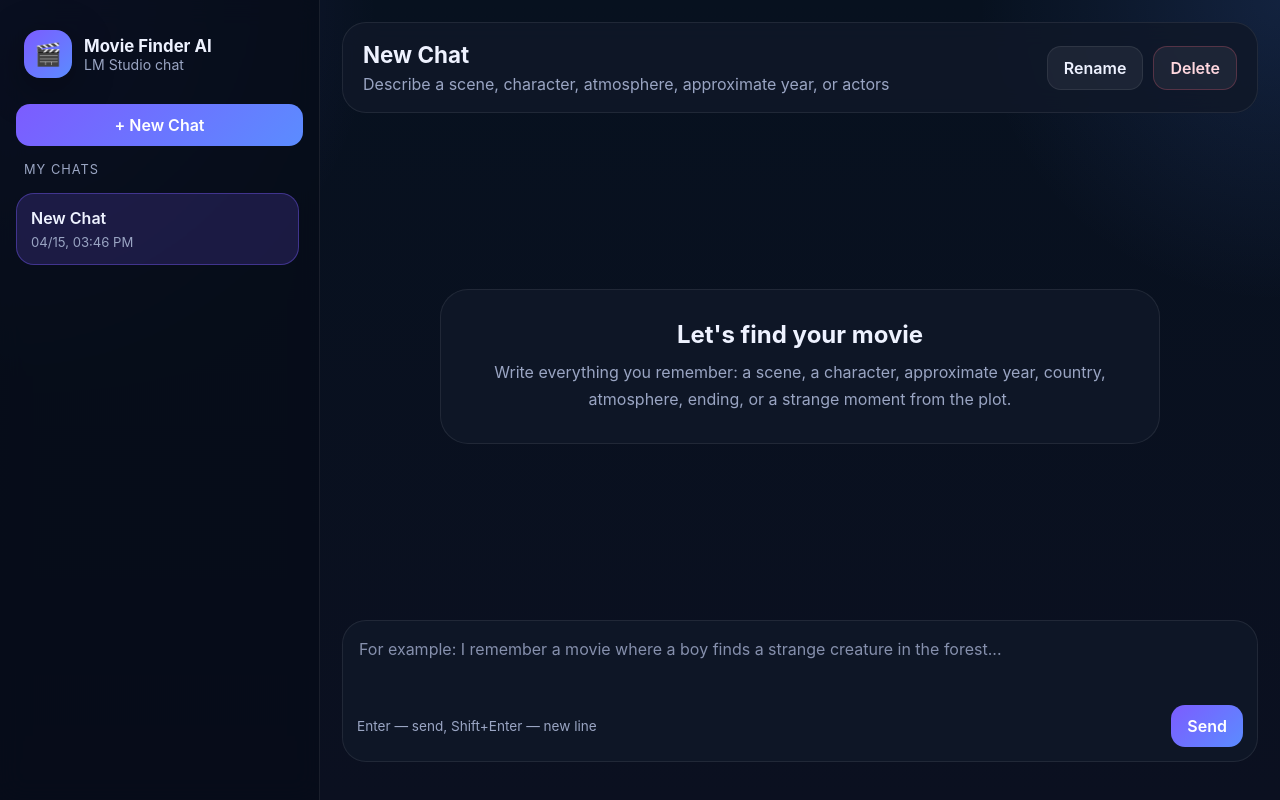
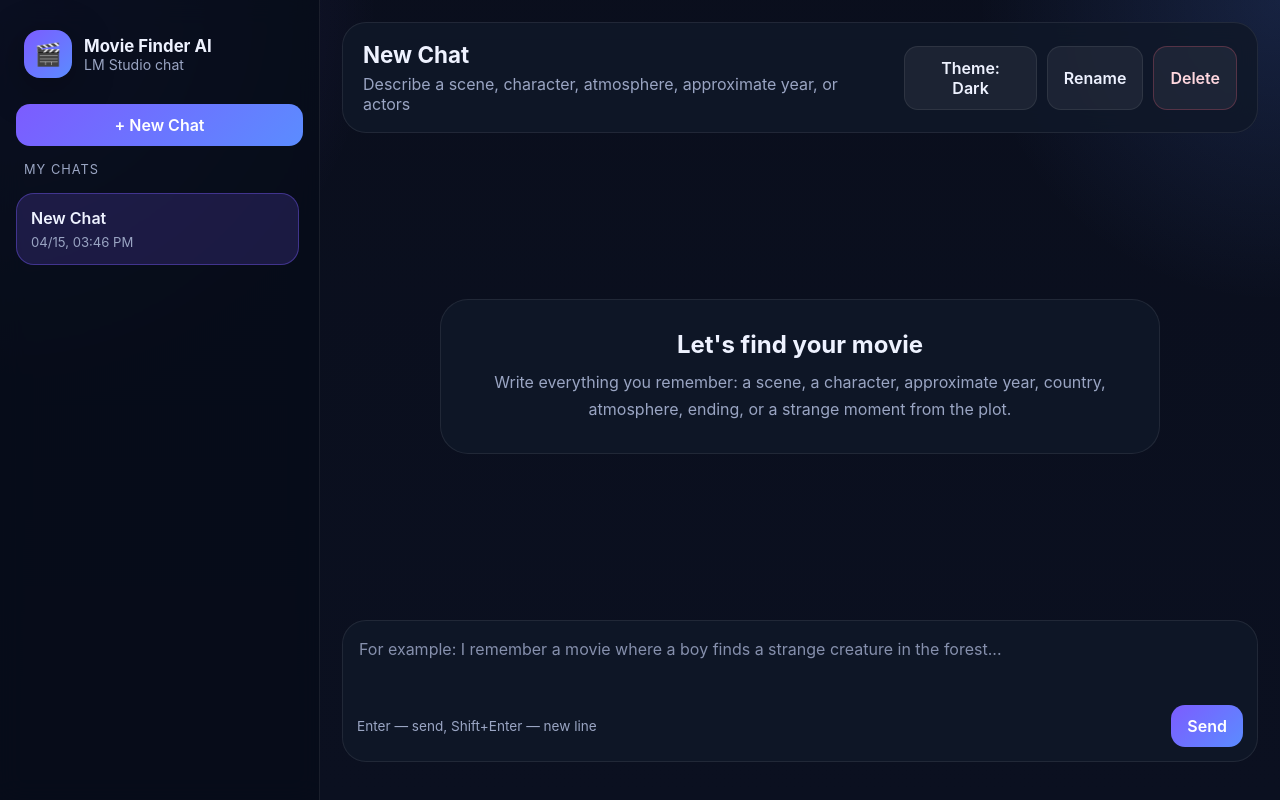
Before and after one commit to YuraShe/Film-Finder_Shevaha, a Flask app: page / in a window 1280 px wide. Run offline with Flask 3, Linux system fonts and the light colour scheme; data comes from the database, SQL or seed files in the repository; data that the repository does not hold is empty; some libraries are stand-ins or nearby versions.

Commit message:
Add files via upload

```diff
--- a/app/__init__.py
+++ b/app/__init__.py
@@ -1,6 +1,7 @@
 from flask import Flask, render_template
 from flask_sqlalchemy import SQLAlchemy
 from pathlib import Path
+from datetime import timedelta
 
 from . import config
 
@@ -15,6 +16,7 @@ def create_app() -> Flask:
     app.config["SQLALCHEMY_DATABASE_URI"] = config.DATABASE_URL
     app.config["SQLALCHEMY_TRACK_MODIFICATIONS"] = False
     app.config["JSON_AS_ASCII"] = False
+    app.config["PERMANENT_SESSION_LIFETIME"] = timedelta(days=365)
 
     db.init_app(app)
 
--- a/app/analyzer.py
+++ b/app/analyzer.py
@@ -73,6 +73,7 @@ Why it matches: <short explanation>
 5. Do not say you searched a vector database unless needed.
 6. Do not reveal internal reasoning.
 7. Be concise, natural, analytical, and helpful.
+8. Respond in the same language as the latest user message.
 """
 
 
@@ -84,6 +85,7 @@ Rules:
 2. Do not provide a random candidate list if evidence is too weak.
 3. Do not reveal internal reasoning.
 4. Be friendly and focused.
+5. Respond in the same language as the latest user message.
 """
 
 
--- a/app/static/app.js
+++ b/app/static/app.js
@@ -1,5 +1,10 @@
 let currentChatId = null;
 let isStreaming = false;
+
+const STORAGE_KEYS = {
+    clientId: "movieFinderClientId",
+    theme: "movieFinderTheme",
+};
 
 const chatListEl = document.getElementById("chat-list");
 const messagesEl = document.getElementById("messages");
@@ -8,6 +13,7 @@ const extraPanelEl = document.getElementById("extra-panel");
 const formEl = document.getElementById("chat-form");
 const inputEl = document.getElementById("user-input");
 const sendBtnEl = document.getElementById("send-btn");
+const themeToggleBtnEl = document.getElementById("theme-toggle-btn");
 
 // Mobile sidebar
 const sidebarEl = document.getElementById("sidebar");
@@ -28,6 +34,7 @@ function closeSidebar() {
 sidebarOpenBtn.addEventListener("click", openSidebar);
 sidebarCloseBtn.addEventListener("click", closeSidebar);
 sidebarOverlay.addEventListener("click", closeSidebar);
+themeToggleBtnEl.addEventListener("click", toggleTheme);
 
 // Process Server-Sent Events buffer
 function processSSEBuffer(buffer, callbacks) {
@@ -106,8 +113,54 @@ inputEl.addEventListener("keydown", (event) => {
 inputEl.addEventListener("input", autoResizeTextarea);
 
 document.addEventListener("DOMContentLoaded", async () => {
+    ensurePersistentClientId();
+    initTheme();
     await bootstrap();
 });
+
+function generateUuid() {
+    if (typeof crypto !== "undefined" && crypto.randomUUID) {
+        return crypto.randomUUID();
+    }
+
+    return "xxxxxxxx-xxxx-4xxx-yxxx-xxxxxxxxxxxx".replace(/[xy]/g, (ch) => {
+        const r = Math.random() * 16 | 0;
+        const v = ch === "x" ? r : (r & 0x3) | 0x8;
+        return v.toString(16);
+    });
+}
+
+function ensurePersistentClientId() {
+    let clientId = localStorage.getItem(STORAGE_KEYS.clientId);
+
+    if (!clientId) {
+        clientId = generateUuid();
+        localStorage.setItem(STORAGE_KEYS.clientId, clientId);
+    }
+
+    return clientId;
+}
+
+function getClientId() {
+    return localStorage.getItem(STORAGE_KEYS.clientId) || ensurePersistentClientId();
+}
+
+function setTheme(theme) {
+    document.documentElement.setAttribute("data-theme", theme);
+    localStorage.setItem(STORAGE_KEYS.theme, theme);
+    themeToggleBtnEl.textContent = theme === "light" ? "Theme: Light" : "Theme: Dark";
+}
+
+function initTheme() {
+    const saved = localStorage.getItem(STORAGE_KEYS.theme);
+    const initialTheme = saved === "light" ? "light" : "dark";
+    setTheme(initialTheme);
+}
+
+function toggleTheme() {
+    const current = document.documentElement.getAttribute("data-theme") || "dark";
+    setTheme(current === "dark" ? "light" : "dark");
+}
 
 async function bootstrap() {
     const chats = await fetchChats();
@@ -125,6 +178,7 @@ async function api(url, options = {}) {
     const response = await fetch(url, {
         headers: {
             "Content-Type": "application/json",
+            "X-Client-ID": getClientId(),
             ...(options.headers || {}),
         },
         ...options,
@@ -241,6 +295,7 @@ async function handleSendMessage(event) {
             method: "POST",
             headers: {
                 "Content-Type": "application/json",
+                "X-Client-ID": getClientId(),
             },
             body: JSON.stringify({ message: text }),
         });
@@ -424,7 +479,8 @@ function escapeHtml(value) {
 
 function formatDate(isoDate) {
     const date = new Date(isoDate);
-    return date.toLocaleString("en-US", {
+    const locale = navigator.language || "en-US";
+    return date.toLocaleString(locale, {
         day: "2-digit",
         month: "2-digit",
         hour: "2-digit",
--- a/app/static/styles.css
+++ b/app/static/styles.css
@@ -23,11 +38,15 @@ html, body {
     padding: 0;
     min-height: 100%;
     font-family: Inter, system-ui, -apple-system, BlinkMacSystemFont, "Segoe UI", sans-serif;
+    background: var(--bg);
+    color: var(--text);
+}
+
+body {
     background:
-        radial-gradient(circle at top left, rgba(124, 92, 255, 0.18), transparent 25%),
-        radial-gradient(circle at top right, rgba(91, 140, 255, 0.14), transparent 20%),
-        linear-gradient(180deg, #07111f 0%, #0b1020 100%);
-    color: var(--text);
+        radial-gradient(circle at top left, color-mix(in srgb, var(--primary) 20%, transparent), transparent 25%),
+        radial-gradient(circle at top right, color-mix(in srgb, var(--primary-2) 16%, transparent), transparent 20%),
+        linear-gradient(180deg, color-mix(in srgb, var(--bg) 90%, #000 10%) 0%, var(--bg) 100%);
 }
 
 button, textarea {
--- a/app/templates/index.html
+++ b/app/templates/index.html
@@ -1,5 +1,5 @@
 <!DOCTYPE html>
-<html lang="en">
+<html lang="en" data-theme="dark">
 
 <head>
     <meta charset="UTF-8" />
@@ -43,6 +43,7 @@
                 </div>
 
                 <div class="topbar-actions">
+                    <button id="theme-toggle-btn" class="ghost-btn">Theme: Dark</button>
                     <button id="rename-chat-btn" class="ghost-btn">Rename</button>
                     <button id="delete-chat-btn" class="ghost-btn danger">Delete</button>
                 </div>
--- a/app/utils.py
+++ b/app/utils.py
@@ -18,11 +18,22 @@ def utcnow() -> datetime:
 
 def get_client_id() -> str:
     """Vrátí stabilní identifikátor klienta pro relaci, případně ho vytvoří."""
-    from flask import session
+    import re
+    import uuid
+    from flask import request, session
+
+    session.permanent = True
+
+    header_client_id = (request.headers.get("X-Client-ID") or "").strip()
+    if header_client_id and re.fullmatch(r"[0-9a-fA-F-]{16,64}", header_client_id):
+        if session.get("client_id") != header_client_id:
+            session["client_id"] = header_client_id
+            session.modified = True
+
     if "client_id" not in session:
-        import uuid
         session["client_id"] = str(uuid.uuid4())
         session.modified = True
+
     return session["client_id"]
 
 
--- a/system-prompt.txt
+++ b/system-prompt.txt
@@ -2,6 +2,10 @@ You are a specialized AI assistant for identifying movies based on vague or inco
 
 Your task:
 Help the user find a movie, TV series, cartoon, or anime based on partial or inaccurate descriptions. The user may misremember scenes, genres, years, actors, or countries.
+
+Language rule:
+- Always reply in the same language as the user's latest message.
+- If the latest message mixes languages, use the dominant language of that message.
 
 Workflow:
 
```
Also changed, not shown: other parts of app/static/styles.css (+26 -11 lines).
